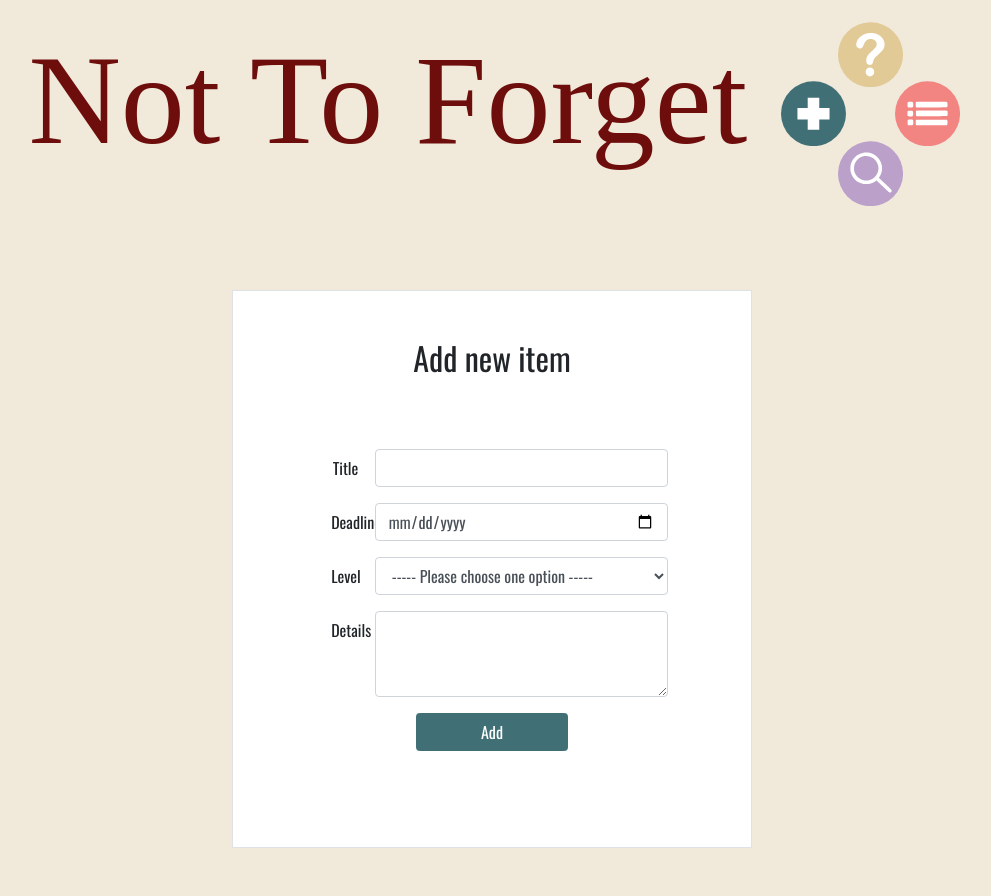
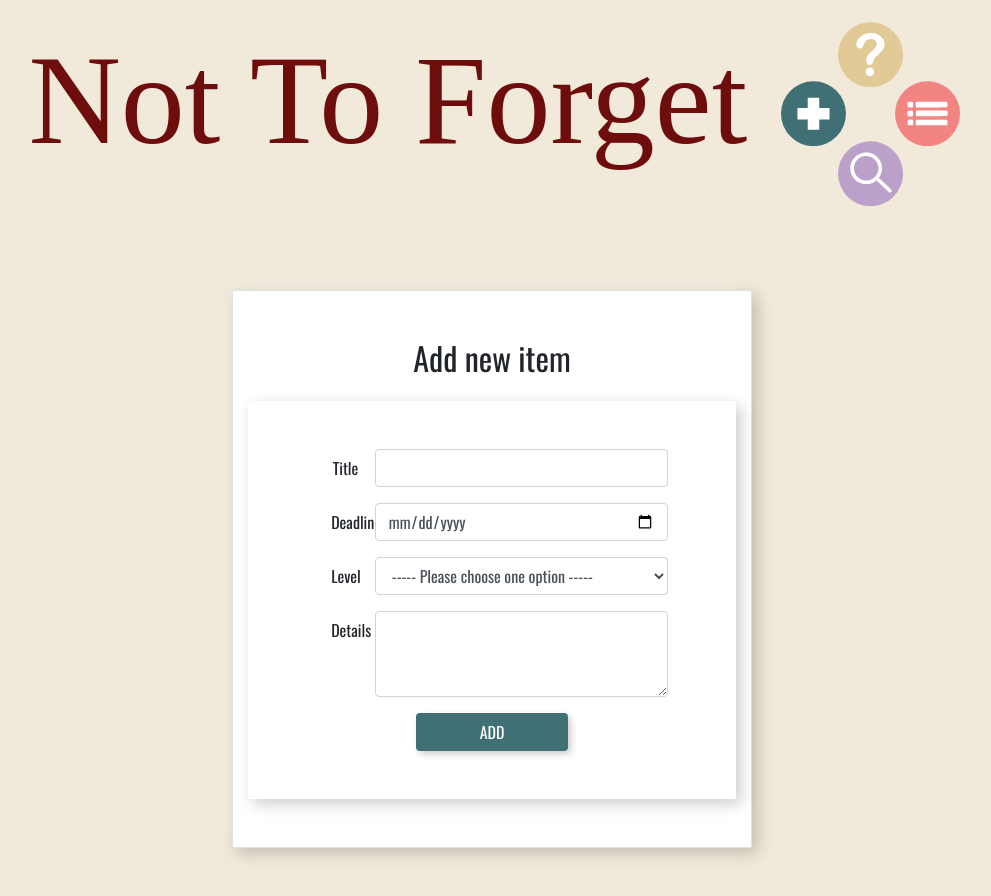
Before and after one commit to Alice-Rez/Not-to-forget, a React (Create React App) app: page /add in a window 1280 px wide. Shown: the top 896 px of the page, without its empty margins (148-1139 px from the left). Built offline with nearby package versions, Linux system fonts and the light colour scheme; a web font is replaced by a local one.

Commit message:
stylling

```diff
--- a/src/index.css
+++ b/src/index.css
@@ -62,6 +62,17 @@ h1 {
   margin-bottom: 5vh;
 }
 
+.bg-white {
+  box-shadow: 5px 5px 15px rgba(0, 0, 0, 0.2),
+    -5px -5px 15px rgba(255, 255, 255, 0.2);
+}
+
+.btn {
+  box-shadow: 3px 3px 7px rgba(0, 0, 0, 0.2),
+    -3px -3px 7px rgba(255, 255, 255, 0.2);
+  text-transform: uppercase;
+}
+
 .btn-custom {
   background-color: #407076;
   color: white;
@@ -98,6 +109,11 @@ F5CAC3
 
 .add {
   grid-area: 2/1/3/2;
+  transition: transform 400ms 50ms;
+}
+
+.add:hover {
+  transform: scale(1.2);
 }
 
 .list {
@@ -128,7 +144,11 @@ F5CAC3
   position: absolute;
   width: 66%;
   top: 83%;
-  left: 5%;
+  left: 4%;
+}
+
+.list-group-item:hover {
+  background-color: #f1ecf4;
 }
 
 @media screen and (min-width: 900px) {
```
